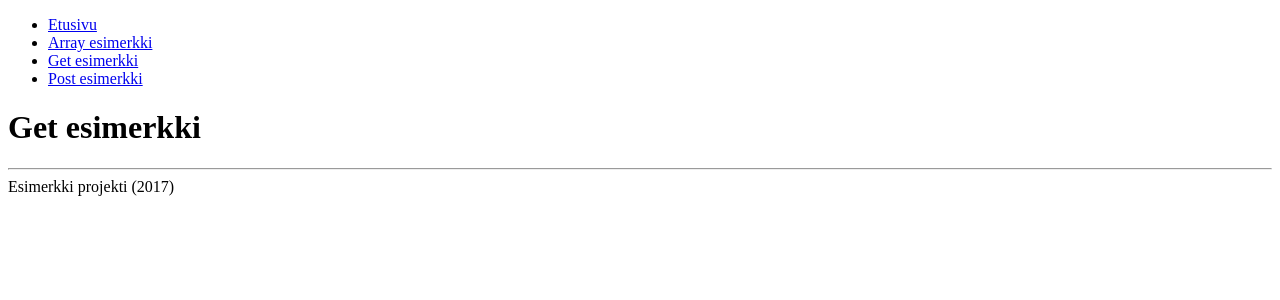
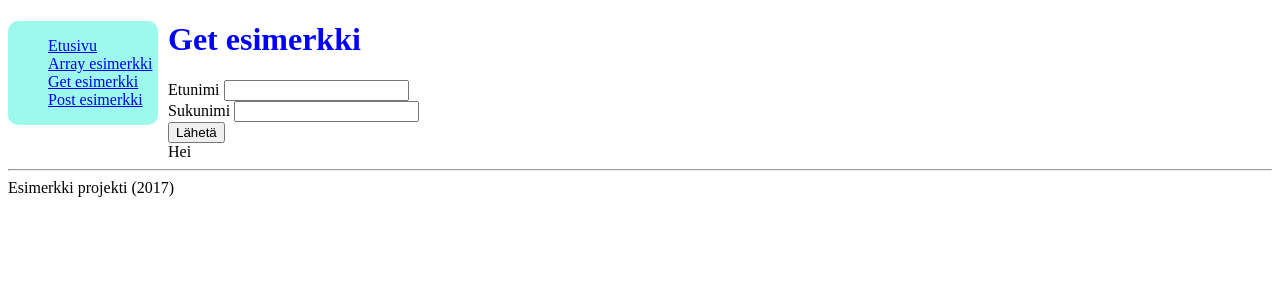
Before and after one commit to tommiha/har1, a PHP site: page /getesim.php?btnSend=1 in a window 1280 px wide. Shown: the top 300 px of the page. Run offline with PHP 8.4, Linux system fonts and the light colour scheme; data that the repository does not hold is empty.

Commit message:
Getesimerkki

```diff
--- a/footer.php
+++ b/footer.php
@@ -1,3 +1,4 @@
+  </div>
 <hr>
 Esimerkki projekti (2017)
 </body>
--- a/getesim.php
+++ b/getesim.php
@@ -1,3 +1,22 @@
 <?php include "menu.php"; ?>
 <h1>Get esimerkki</h1>
+  <form action="getesim.php" method="get">
+    <label for="en">Etunimi</label>
+    <input type="text" id="en" name="en">
+    <br>
+    <label for="sn">Sukunimi</label>
+    <input type="text" id="sn" name="sn">
+    <br>
+    <input type="submit" name="btnSend" value="Lähetä">
+  </form>
+  <?php
+    $btn=$_GET['btnSend'];
+    if(isset($btn)){
+      $etu=$_GET['en'];
+      $suk=$_GET['sn'];
+      echo 'Hei '.$etu.' '.$suk;
+    }
+
+   ?>
+
 <?php include "footer.php"; ?>
--- a/menu.php
+++ b/menu.php
@@ -3,11 +3,15 @@
   <head>
     <meta charset="utf-8">
     <title>Php Esimerkkiprojekti</title>
+    <link rel="stylesheet" href="mystyle.css">
   </head>
   <body>
+    <div id="menu">
       <ul>
         <li><a href="#">Etusivu</a></li>
         <li><a href="eka.php">Array esimerkki</a></li>
         <li><a href="getesim.php">Get esimerkki</a></li>
         <li><a href="#">Post esimerkki</a></li>
       </ul>
+    </div>
+    <div id="content">
--- /dev/null
+++ b/mystyle.css
@@ -0,0 +1,26 @@
+#menu{
+  float: left;
+  width: 150px;
+  background-color: #9df9ec;
+  border-radius: 10px;
+}
+
+#menu ul{
+  list-style-type: none;
+}
+
+#menu ul li a:hover{
+  background-color: white;
+}
+
+#content{
+  margin-left: 160px;
+}
+
+h1{
+  color: blue;
+}
+
+h2{
+  color: pink;
+}
```
Lines whose indentation alone changed are shown as unchanged.
